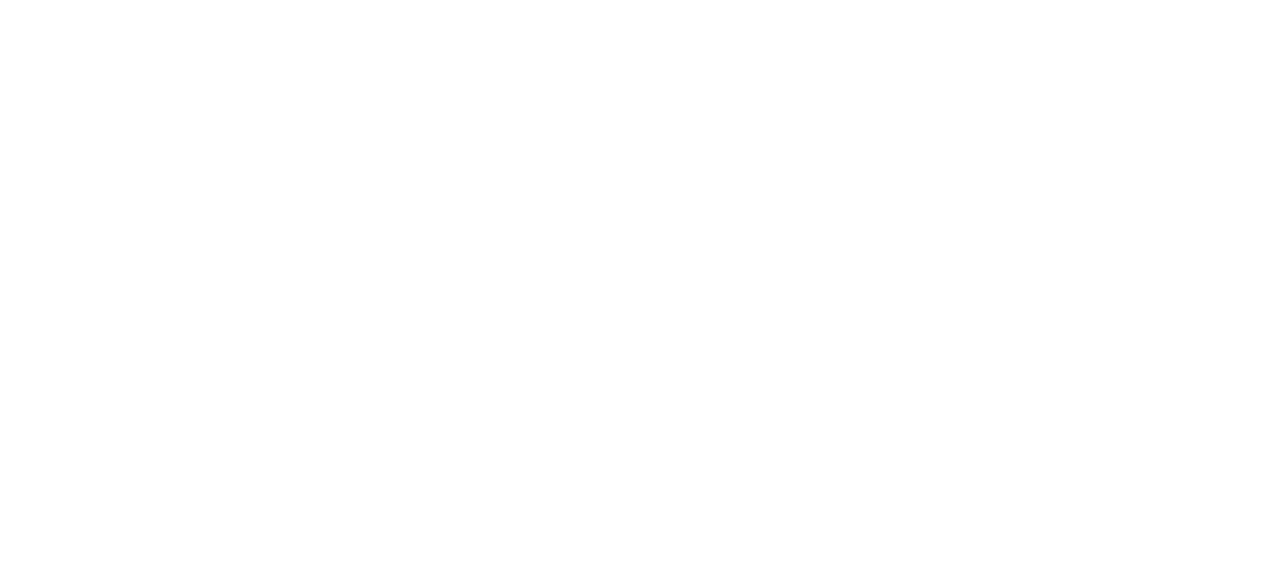
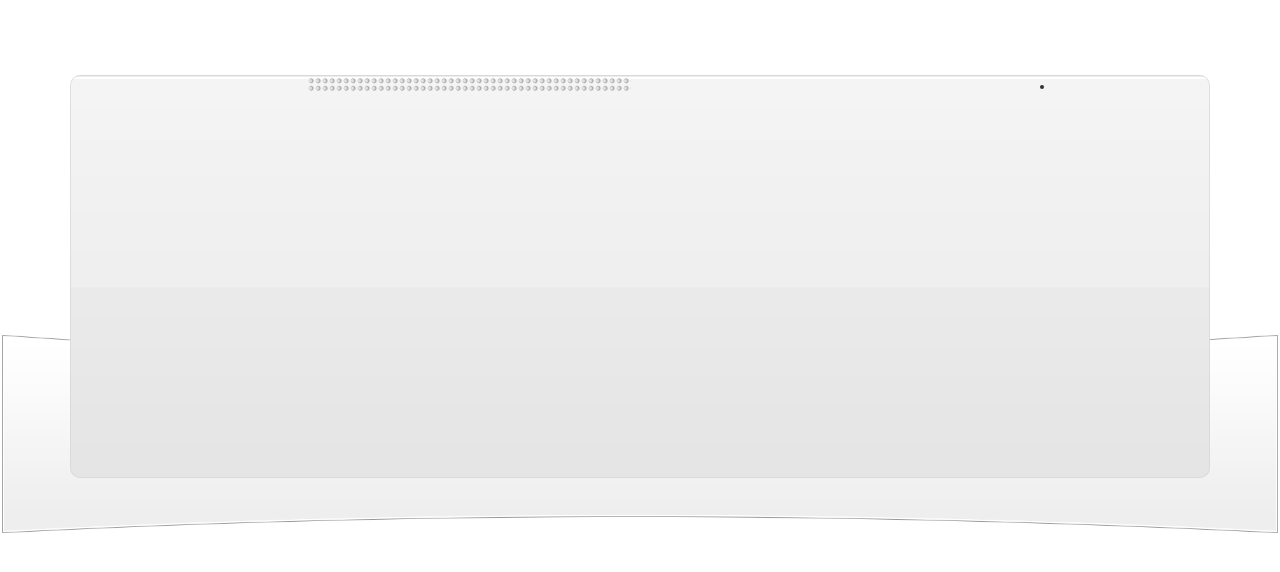
Before and after one commit to artemsky/evart-radio-chat, a website: page src/index.html in a window 1280 px wide. Drawn offline with nearby package versions, Linux system fonts and the light colour scheme; files that its build step writes are made by us from their sources; files whose address does not match are found by name.

Commit message:
radio box setted

```diff
--- a/gulpfile.js
+++ b/gulpfile.js
@@ -21,7 +21,9 @@ var gulp = require('gulp'),
         },
         img: 'img/',
         html: 'pages/',
-        dependencies: []
+        dependencies: [
+            "img/**"
+        ]
     };
 
 /*******************************************************************
--- a/src/index.html
+++ b/src/index.html
@@ -23,10 +23,55 @@
     <![endif]-->
 </head>
 <body>
-<div class="container">
-    <header>
+<div class="container-fluid">
+    <div class="row">
+        <header>
+            <div class="container">
+                <section class="evart-radio">
+                    <div class="evart-panel evart-dock">
+                        <div class="evart-dots">
 
-    </header>
+                        </div>
+                        <div class="evart-display">
+                            <div class="evart-logo"></div>
+                            <div class="evart-now-playing">
+                                <div class="evart-song"></div>
+                                <div class="evart-time"></div>
+                            </div>
+                        </div>
+                        <div class="evart-controls">
+                            <div class="evart-buttons">
+                                <div class="evart-play"></div>
+                                <div class="evart-pause"></div>
+                                <div class="evart-stop"></div>
+                            </div>
+                            <div class="evart-volume">
+                                <div class="evart-ico"></div>
+                                <div class="evart-trackbar"></div>
+                                <div class="evart-value"></div>
+                            </div>
+                        </div>
+                    </div>
+                    <div class="evart-playlist evart-dock">
+                        <ul>
+                            <li class="evart-item">
+                                <div class="evart-ico"></div>
+                                <div class="evart-info">
+                                    <div class="evart-name"></div>
+                                    <div class="evart-datetime">
+                                        <div class="evart-date"></div>
+                                        <div class="evart-time"></div>
+                                    </div>
+                                </div>
+                            </li>
+                        </ul>
+                    </div>
+                </section>
+            </div>
+
+        </header>
+    </div>
+
 </div>
 
 <!-- Jquery 2.2.2 -->
--- a/src/scss/header.scss
+++ b/src/scss/header.scss
@@ -0,0 +1,40 @@
+//div,section{
+//    border: 1px dotted black;
+//}
+header{
+    background: url(../img/header_back.png);
+    background-repeat: no-repeat;
+    background-position: bottom;
+    background-size: contain;
+    height: 535px;
+    padding-top: 75px;
+}
+.evart-radio{
+    background: url(../img/radio_back.png);
+    width: 100%;
+    height: 403px;
+    border-radius: 10px;
+    box-shadow: inset 0px 2px 0px 0px rgba(255, 255, 255, 0.004);
+    border: 1px solid rgba(212, 212, 212, 0.65);
+    display: flex;
+
+    .evart-dock{
+        height: 100%;
+        display: flex;
+        flex-flow: column wrap;
+        align-items: center;
+
+    }
+    .evart-panel{
+       flex: 7;
+        .evart-dots{
+            background-image: url(../img/dots.png);
+            width: 323px;
+            height: 18px;
+
+        }
+    }
+    .evart-playlist{
+        flex: 3;
+    }
+}
--- a/src/scss/main.scss
+++ b/src/scss/main.scss
@@ -1 +1,2 @@
+@import 'style';
 @import 'header';
--- /dev/null
+++ b/src/scss/style.scss
@@ -0,0 +1,3 @@
+html{
+  background-color: #fff;
+}
```
Also changed, not shown: dist/css/main.css, dist/img/dots.png (added), dist/img/header_back.png (added), dist/img/radio_back.png (added), dist/index.html, src/img/dots.png (added), src/img/radio_back.png (added), 1 other file.
